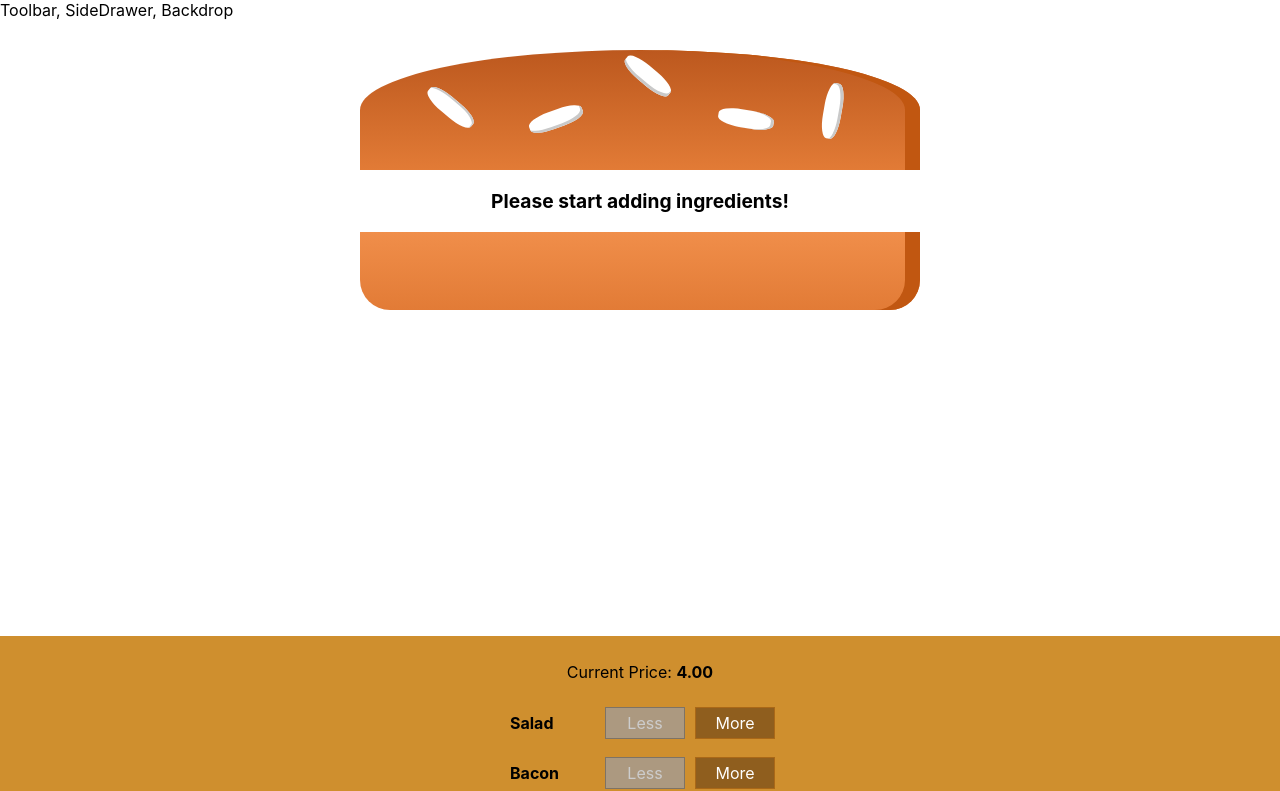
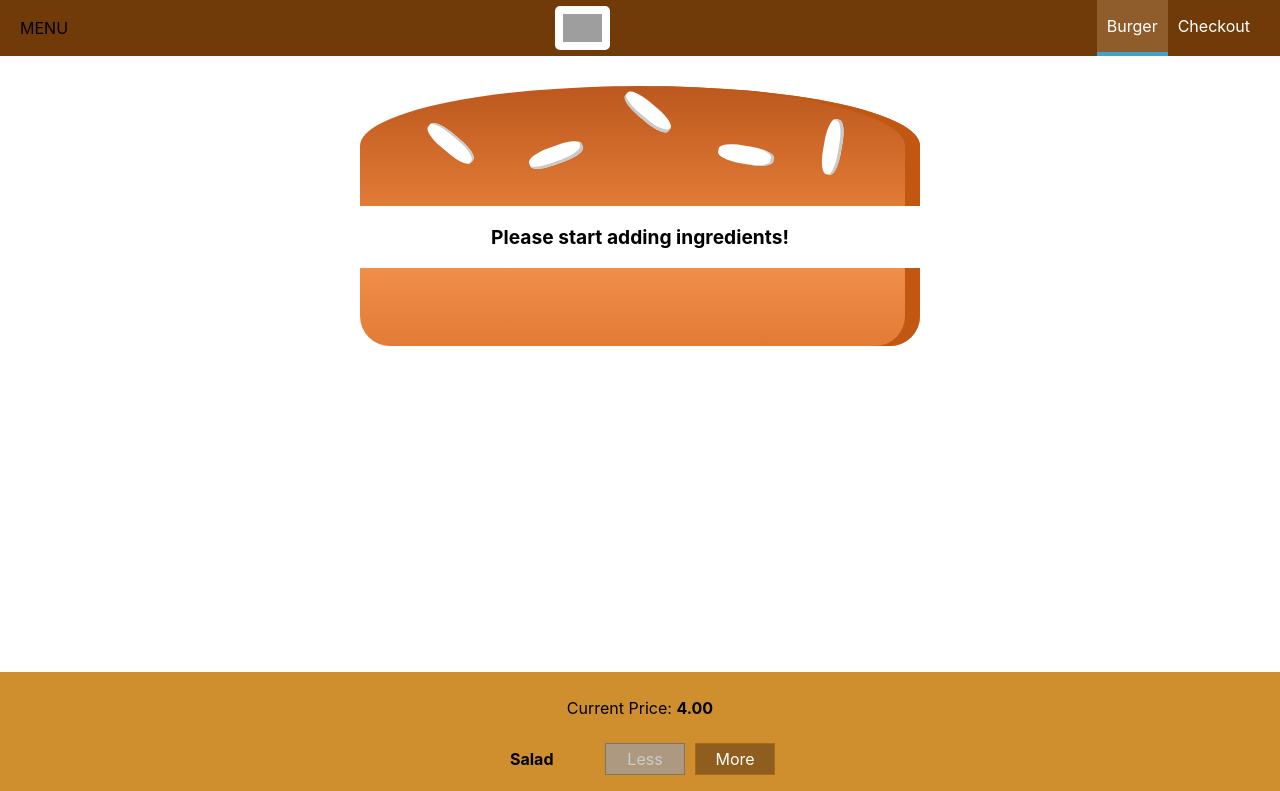
Before and after one commit to nergi-r/burger-builder, a React (Create React App) app: page / in a window 1280 px wide. Shown: the top 791 px of the page. Built offline with nearby package versions, Linux system fonts and the light colour scheme; grey boxes are pictures that could not be loaded.

Commit message:
Added toolbar.

```diff
--- a/src/components/Burger/OrderSummary/index.js
+++ b/src/components/Burger/OrderSummary/index.js
@@ -14,6 +14,7 @@ const orderSummary = (props) => {
       <h3>Your Order</h3>
       <p>Burger with following ingredients:</p>
       <ul>{ingredientSummary}</ul>
+      <p><strong>Total Price: {props.price.toFixed(2)}</strong></p>
       <p>Continue to checkout?</p>
       <Button btnType="Danger" clicked={props.purchaseCancelled}>CANCEL</Button>
       <Button btnType="Success" clicked={props.purchaseContinued}>CONTINUE</Button>
--- a/src/components/Layout/index.js
+++ b/src/components/Layout/index.js
@@ -1,9 +1,11 @@
 import React from 'react';
+
 import classes from './index.module.css';
+import Toolbar from '../Navigation/Toolbar';
 
 const layout = (props) => (
   <>
-    <div>Toolbar, SideDrawer, Backdrop</div>
+    <Toolbar />
     <main className={classes.Content}>{props.children}</main>
   </>
 );
--- a/src/components/Layout/index.module.css
+++ b/src/components/Layout/index.module.css
@@ -1,3 +1,3 @@
 .Content {
-  margin-top: 16px;
+  margin-top: 72px;
 }
--- /dev/null
+++ b/src/components/Logo/index.js
@@ -0,0 +1,12 @@
+import React from 'react';
+
+import burgerLogo from '../../assets/images/burger-logo.png';
+import classes from './index.module.css';
+
+const logo = () => (
+  <div className={classes.Logo}>
+    <img src={burgerLogo} alt="Burger" />
+  </div>
+);
+
+export default logo;
--- /dev/null
+++ b/src/components/Logo/index.module.css
@@ -0,0 +1,11 @@
+.Logo {
+  background-color: white;
+  padding: 8px;
+  height: 80%;
+  box-sizing: border-box;
+  border-radius: 5px;
+}
+
+.Logo img {
+  height: 100%;
+}
--- /dev/null
+++ b/src/components/Navigation/NavigationItems/NavigationItem/index.js
@@ -0,0 +1,14 @@
+import React from 'react';
+
+import classes from './index.module.css';
+
+const navigationItem = (props) => (
+  <li className={classes.NavigationItem}>
+    <a href={props.link}
+      className={props.active ? classes.active : null}>
+      {props.children}
+    </a>
+  </li>
+);
+
+export default navigationItem;
--- /dev/null
+++ b/src/components/Navigation/NavigationItems/NavigationItem/index.module.css
@@ -0,0 +1,25 @@
+.NavigationItem {
+  margin: 0;
+  box-sizing: border-box;
+  display: flex;
+  height: 100%;
+  align-items: center;
+}
+
+.NavigationItem a{
+  color: white;
+  text-decoration: none;
+  height: 100%;
+  padding: 16px 10px;
+  border-bottom: 4px solid transparent;
+  box-sizing: border-box;
+  display: block;
+}
+
+.NavigationItem a:hover,
+.NavigationItem a:active,
+.NavigationItem a.active {
+  background-color: #8F5C2C;
+  border-bottom: 4px solid #40A4C8;
+  color: white;
+}
--- /dev/null
+++ b/src/components/Navigation/NavigationItems/index.js
@@ -0,0 +1,13 @@
+import React from 'react';
+
+import classes from './index.module.css';
+import NavigationItem from './NavigationItem';
+
+const navigationItems = () => (
+  <ul className={classes.NavigationItems}>
+    <NavigationItem link="/" active>Burger</NavigationItem>
+    <NavigationItem link="/">Checkout</NavigationItem>
+  </ul>
+);
+
+export default navigationItems;
--- /dev/null
+++ b/src/components/Navigation/NavigationItems/index.module.css
@@ -0,0 +1,8 @@
+.NavigationItems {
+  margin: 0;
+  padding: 0;
+  list-style: none;
+  display: flex;
+  align-items: center;
+  height: 100%;
+}
--- /dev/null
+++ b/src/components/Navigation/Toolbar/index.js
@@ -0,0 +1,15 @@
+import React from 'react';
+
+import classes from './index.module.css';
+import Logo from '../../Logo';
+import NavigationItems from '../../Navigation/NavigationItems';
+
+const toolbar = () => (
+  <header className={classes.Toolbar}>
+    <div>MENU</div>
+    <Logo />
+    <NavigationItems />
+  </header>
+);
+
+export default toolbar;
--- /dev/null
+++ b/src/components/Navigation/Toolbar/index.module.css
@@ -0,0 +1,18 @@
+.Toolbar {
+  height: 56px;
+  width: 100%;
+  position: fixed;
+  top: 0;
+  left: 0;
+  background-color: #703B09;
+  display: flex;
+  justify-content: space-between;
+  align-items: center;
+  padding: 0 20px;
+  box-sizing: border-box;
+  z-index: 90;
+}
+
+.Toolbar nav {
+  height: 100%;
+}
--- a/src/containers/BurgerBuilder/index.js
+++ b/src/containers/BurgerBuilder/index.js
@@ -3,7 +3,7 @@ import React, { Component } from 'react';
 import Burger from '../../components/Burger';
 import BuildControls from '../../components/Burger/BuildControls';
 import Modal from '../../components/UI/Modal';
-import OrderSumamry from '../../components/Burger/OrderSummary';
+import OrderSummary from '../../components/Burger/OrderSummary';
 
 const INGREDIENT_PRICES = {
   salad: 0.5,
@@ -73,7 +73,8 @@ class BurgerBuilder extends Component {
     return (
       <>
         <Modal show={this.state.purchasing} modalClosed={this.purchaseCancelHandler}>
-          <OrderSumamry ingredients={this.state.ingredients}
+          <OrderSummary ingredients={this.state.ingredients}
+            price={this.state.totalPrice}
             purchaseCancelled={this.purchaseCancelHandler}
             purchaseContinued={this.purchaseContinueHandler} />
         </Modal>
```
